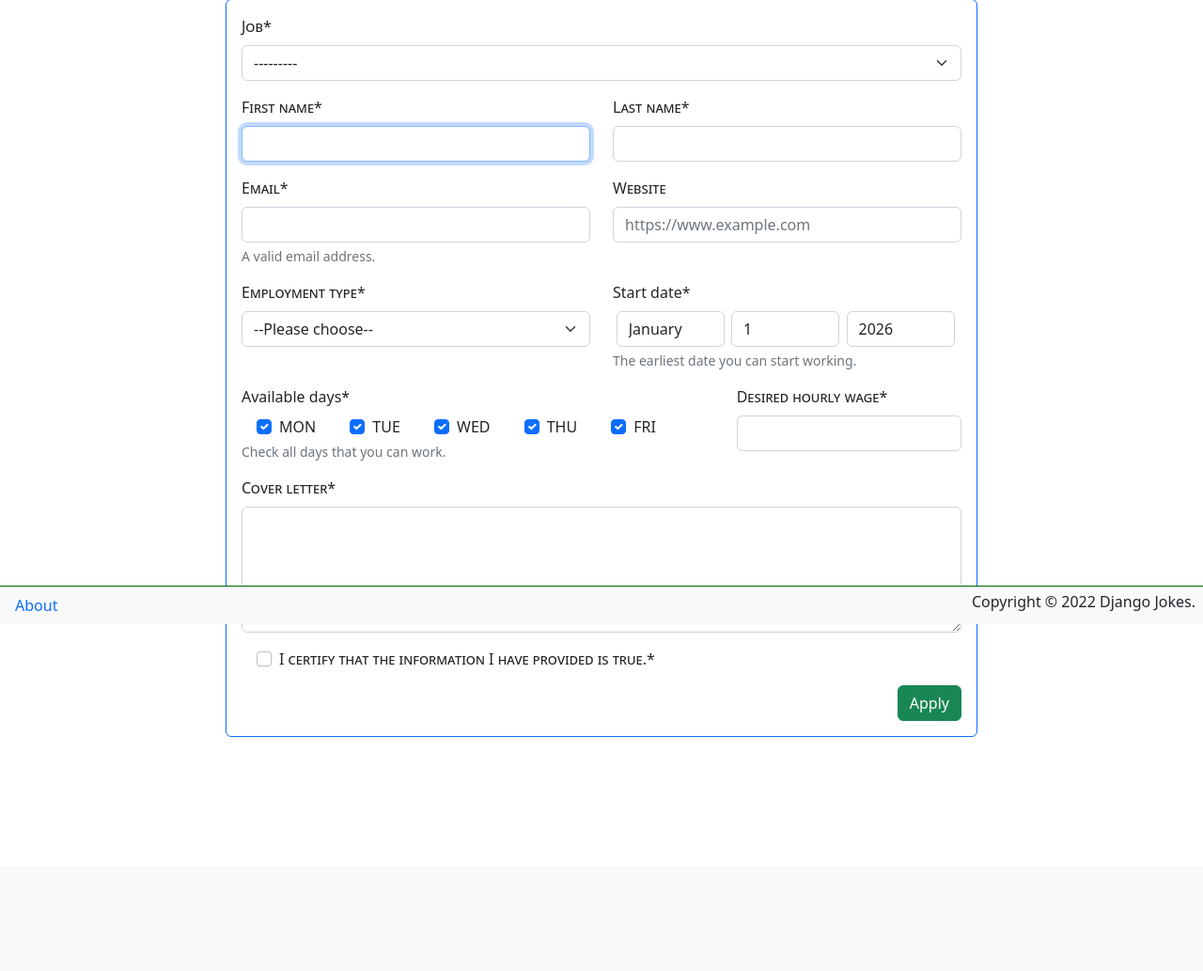
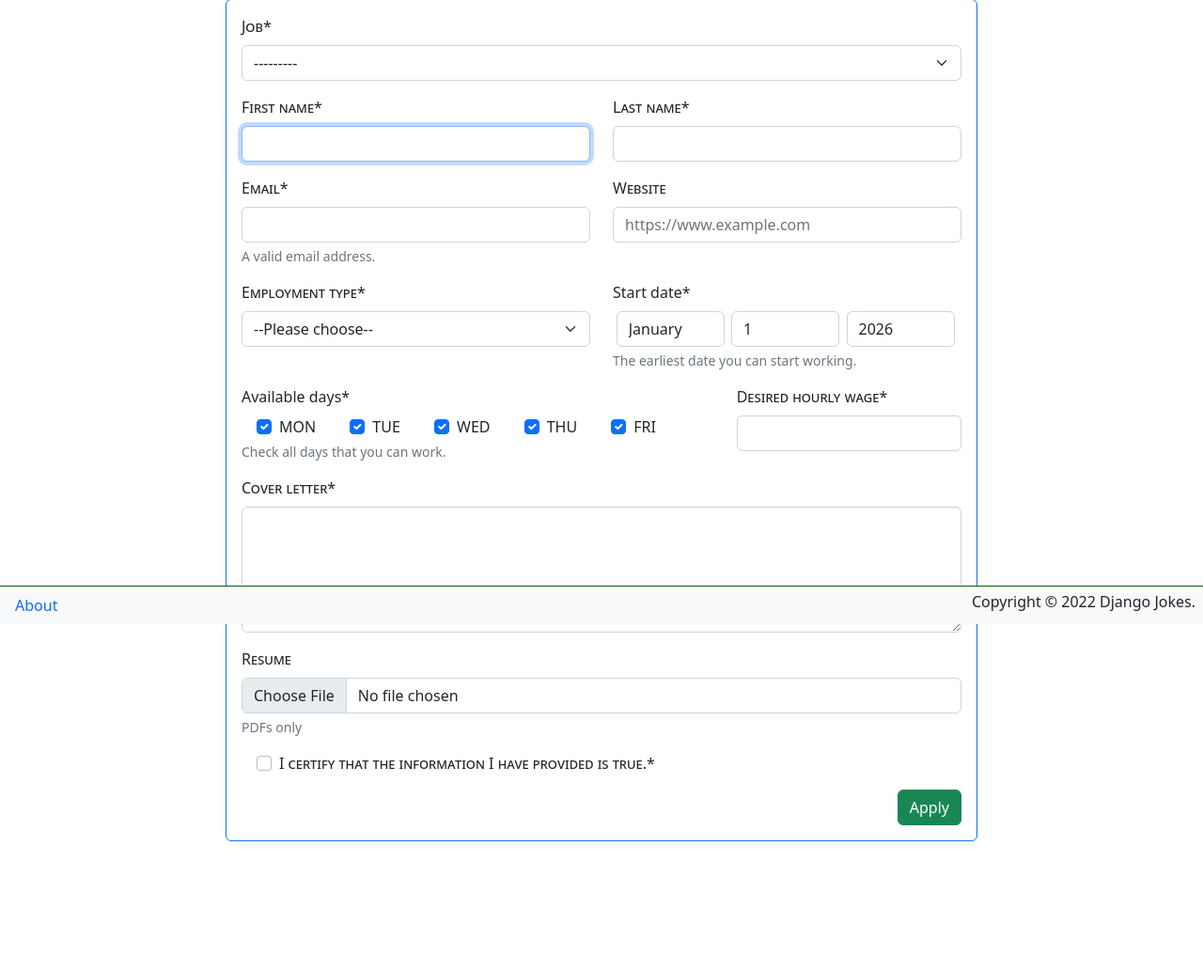
Before and after one commit to rafaelleroux/djangojokes.com, a Django app: page /jobs/job-app/ in a window 1280 px wide. Shown: the part 136-1169 px from the top of the page at 94% size. Before the commit the page ends 920 px from the top, so only its background shows below. Run offline with Django 5.2, Linux system fonts and the light colour scheme; data that the repository does not hold is empty; some libraries are stand-ins or nearby versions.

Commit message:
Modifie the model and created two new directories for the media upload, then added an upload field for the form

```diff
--- a/jobs/forms.py
+++ b/jobs/forms.py
@@ -37,7 +37,7 @@ class JobApplicationForm(forms.ModelForm):
         fields = (
             'first_name', 'last_name', 'email', 'website', 'employment_type',
             'start_date', 'available_days', 'desired_hourly_wage',
-            'cover_letter', 'confirmation', 'job')
+            'cover_letter','resume', 'confirmation', 'job')
         widgets = {
             'first_name': forms.TextInput(attrs={'autofocus': True}),
             'website': forms.TextInput(
@@ -52,7 +52,8 @@ class JobApplicationForm(forms.ModelForm):
             'desired_hourly_wage': forms.NumberInput(
                 attrs = {'min':'10.00', 'max':'100.00', 'step':'.25'}
             ),
-            'cover_letter': forms.Textarea(attrs={'cols': '100', 'rows': '5'})
+            'cover_letter': forms.Textarea(attrs={'cols': '100', 'rows': '5'}),
+            'resume': forms.FileInput(attrs={'accept':'application/pdf'})
         }
         error_messages = {
             'start_date': {
--- a/jobs/models.py
+++ b/jobs/models.py
@@ -42,6 +42,9 @@ class Applicant(models.Model):
     desired_hourly_wage = models.DecimalField(max_digits=5, decimal_places=2)
     cover_letter = models.TextField()
     confirmation = models.BooleanField()
+    resume = models.FileField(
+        upload_to='private/resumes', blank=True, help_text='PDFs only'
+    )
     job = models.ForeignKey(Job, on_delete=models.CASCADE)
     created = models.DateTimeField(auto_now_add=True)
     updated = models.DateTimeField(auto_now=True)
--- a/templates/jobs/applicant_form.html
+++ b/templates/jobs/applicant_form.html
@@ -5,7 +5,7 @@
 {% block main %}
   <h2 class="text-center">Joke Writer Application</h2>
   <div class="card border-primary m-auto mb-3 p-3" style="max-width: 50rem">
-    <form method="post" novalidate>
+    <form method="post" novalidate enctype='multipart/form-data'>
       {% csrf_token %}
       {{ form.job|as_crispy_field }}
       <div class="row">
@@ -41,6 +41,7 @@
         </div>
       </div>
       {{ form.cover_letter|as_crispy_field }}
+      {{ form.resume|as_crispy_field }}
       {{ form.confirmation|as_crispy_field }}
       <button class="btn btn-success float-end">Apply</button>
     </form>
```
Also changed, not shown: jobs/migrations/0002_applicant_resume.py (added), 1 other file.
